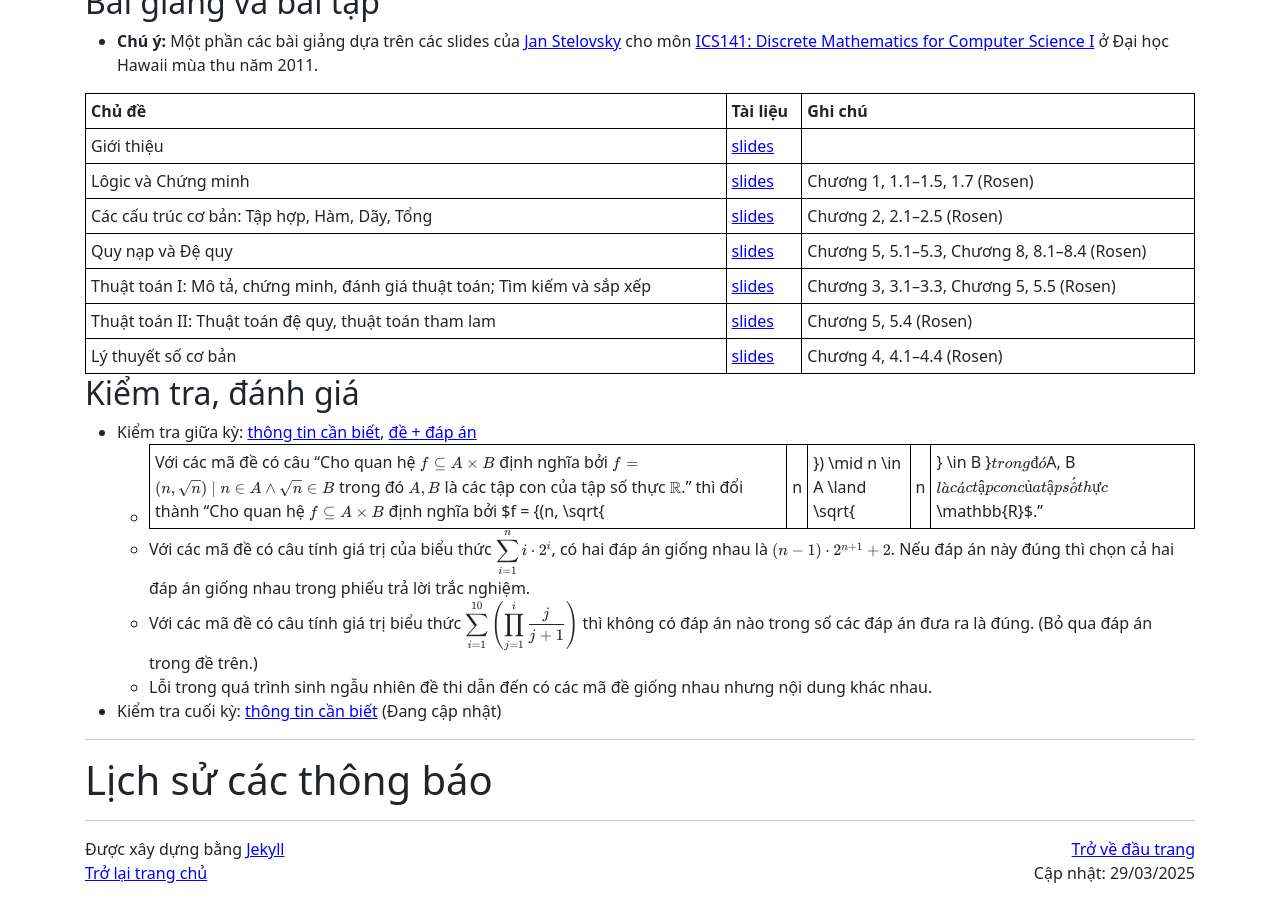
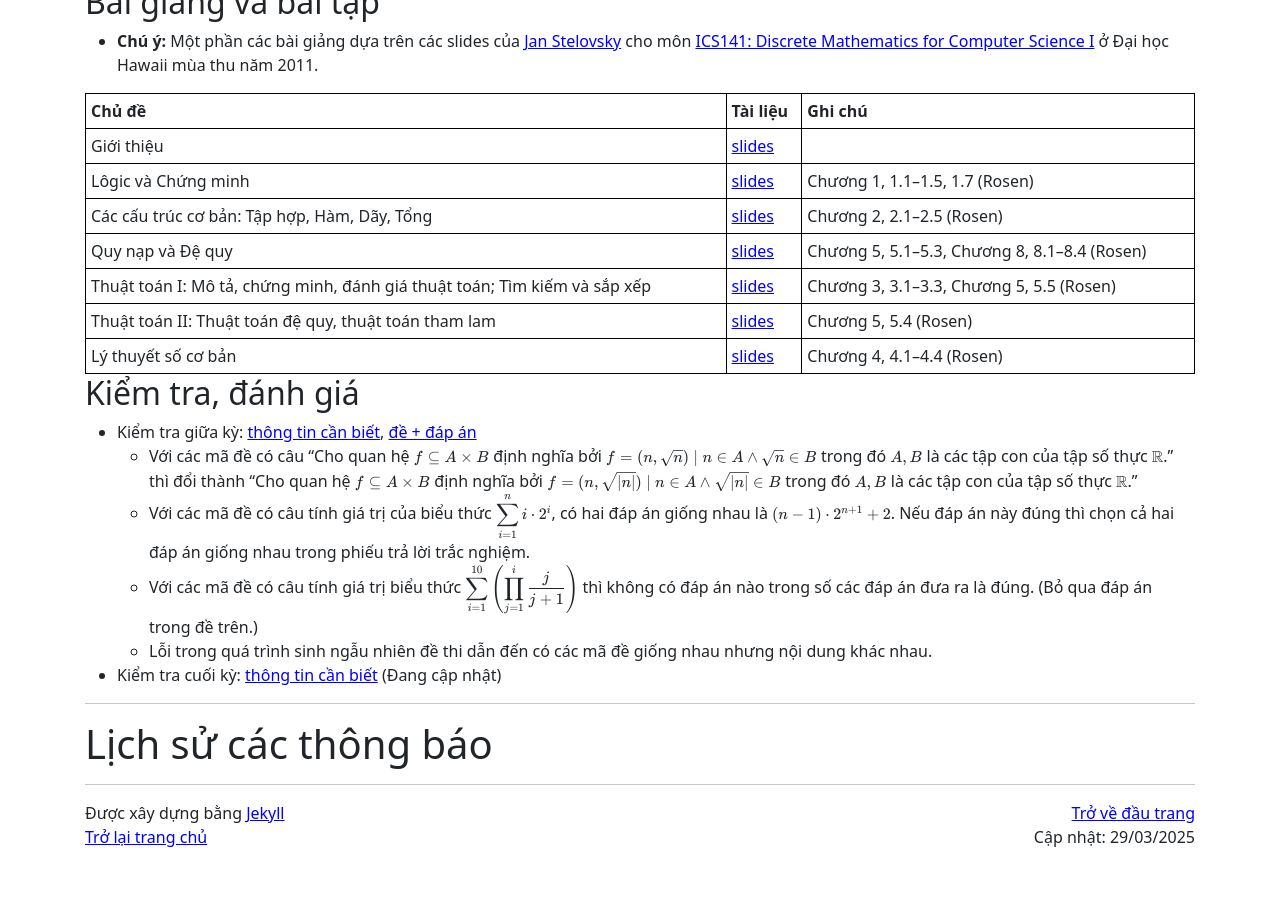
Before and after one commit to hoanganhduc/hoanganhduc.github.io, a Jekyll site: the page built from teaching/VNU-HUS/2025/spring/MAT3500/index.md, in a window 1280 px wide and 900 px high, scrolled down 2591 px. Built offline with Jekyll 4.4.1, drawn with Linux system fonts in a browser that asks for light colours; nearby versions of some CDN libraries; a style sheet for code colours, icons or effects is not loaded; after the commit the page ends 3455 px from its top, so only the background shows below that.

Commit message:
Updated @ 2025-03-29  17:33:21 ICT

```diff
--- a/teaching/VNU-HUS/2025/spring/MAT3500/index.md
+++ b/teaching/VNU-HUS/2025/spring/MAT3500/index.md
@@ -126,7 +126,7 @@ Xem các thông báo cũ [ở đây](#lịch-sử-các-thông-báo).
 ## Kiểm tra, đánh giá
 
 * Kiểm tra giữa kỳ: [thông tin cần biết]({{ page.url | append: "midterm.pdf" }}), [đề + đáp án]({{ page.url | append: "Midtermsol.pdf" }})
-  * Với các mã đề có câu "Cho quan hệ $f \subseteq A \times B$ định nghĩa bởi $f = \{(n, \sqrt{n}) \mid n \in A \land \sqrt{n} \in B \}$ trong đó $A, B$ là các tập con của tập số thực $\mathbb{R}$." thì đổi thành "Cho quan hệ $f \subseteq A \times B$ định nghĩa bởi $f = \{(n, \sqrt{|n|}) \mid n \in A \land \sqrt{|n|} \in B \}$ trong đó $A, B$ là các tập con của tập số thực $\mathbb{R}$."
+  * Với các mã đề có câu "Cho quan hệ $f \subseteq A \times B$ định nghĩa bởi $f = \{(n, \sqrt{n}) \mid n \in A \land \sqrt{n} \in B \}$ trong đó $A, B$ là các tập con của tập số thực $\mathbb{R}$." thì đổi thành "Cho quan hệ $f \subseteq A \times B$ định nghĩa bởi $f = \{(n, \sqrt{\vert n\vert}) \mid n \in A \land \sqrt{\vert n\vert} \in B \}$ trong đó $A, B$ là các tập con của tập số thực $\mathbb{R}$."
   * Với các mã đề có câu tính giá trị của biểu thức $\displaystyle\sum_{i=1}^{n} i \cdot 2^i$, có hai đáp án giống nhau là $(n-1)\cdot 2^{n+1} + 2$. Nếu đáp án này đúng thì chọn cả hai đáp án giống nhau trong phiếu trả lời trắc nghiệm.
   * Với các mã đề có câu tính giá trị biểu thức $\displaystyle\sum_{i=1}^{10}\left(\prod_{j=1}^{i} \frac{j}{j+1}\right)$ thì không có đáp án nào trong số các đáp án đưa ra là đúng. (Bỏ qua đáp án trong đề trên.)
   * Lỗi trong quá trình sinh ngẫu nhiên đề thi dẫn đến có các mã đề giống nhau nhưng nội dung khác nhau.
```
Also changed, not shown: 1 other file.
